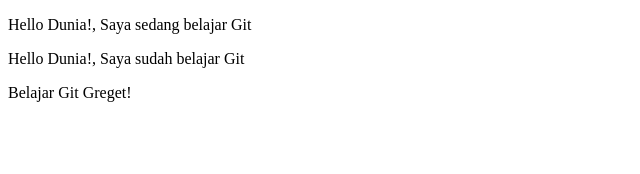
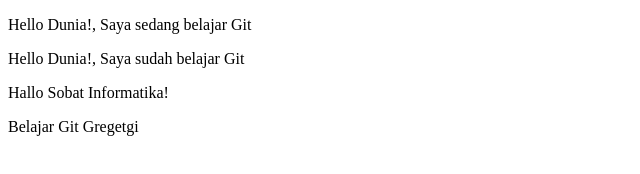
Before and after one commit to maulanadaffaay/PRAKGIT12, a plain HTML site: page index.html in a window 1280 px wide. Shown: the whole page, without its empty margins (0-640 px from the left). Drawn offline with Linux system fonts and the light colour scheme.

Commit message:
add paragraf

```diff
--- a/index.html
+++ b/index.html
@@ -7,7 +7,8 @@
     <body>
         <p>Hello Dunia!, Saya sedang belajar Git</p>
         <p>Hello Dunia!, Saya sudah belajar Git</p>
-        <p>Belajar Git Greget!</p>
+        <p>Hallo Sobat Informatika!</p>
+        <p>Belajar Git Gregetgi</p>
 
     </body>
 </html>
```
